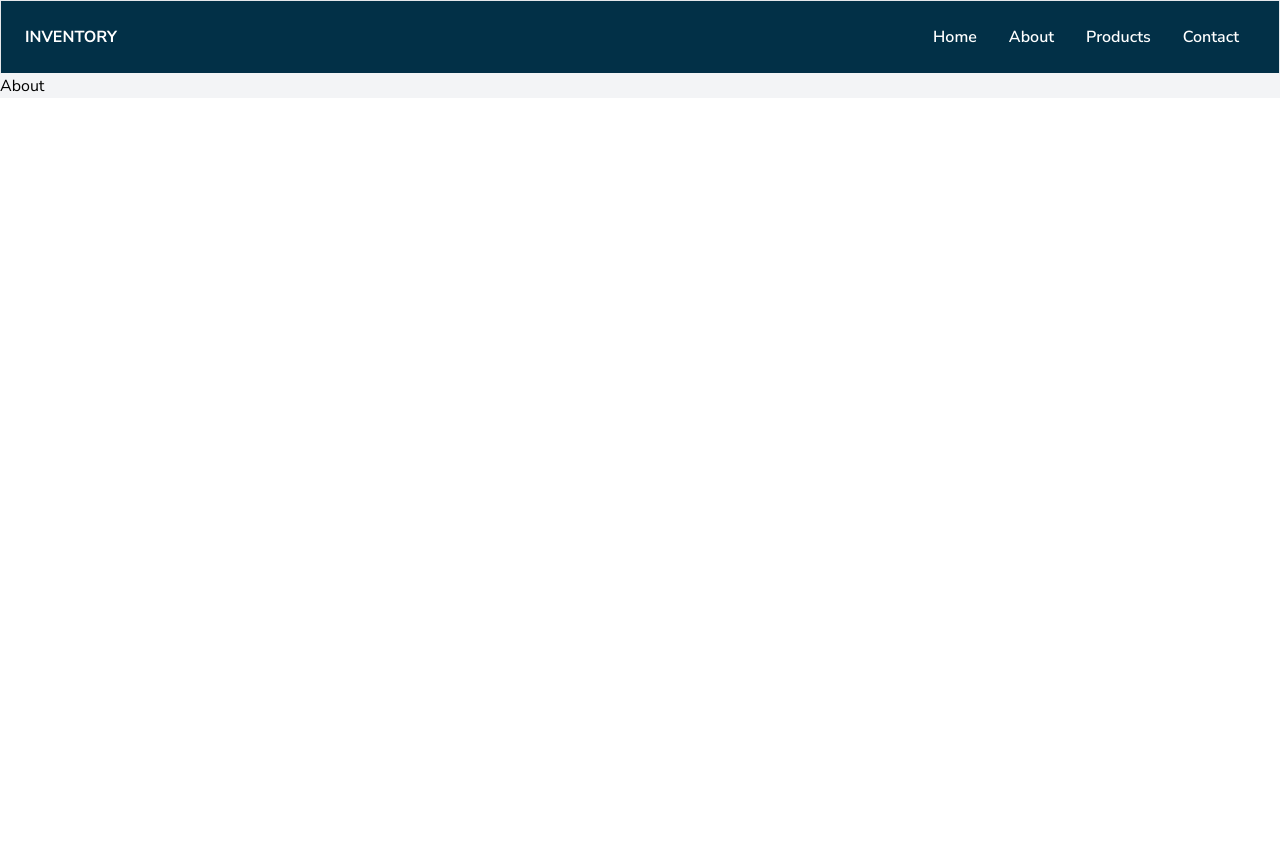
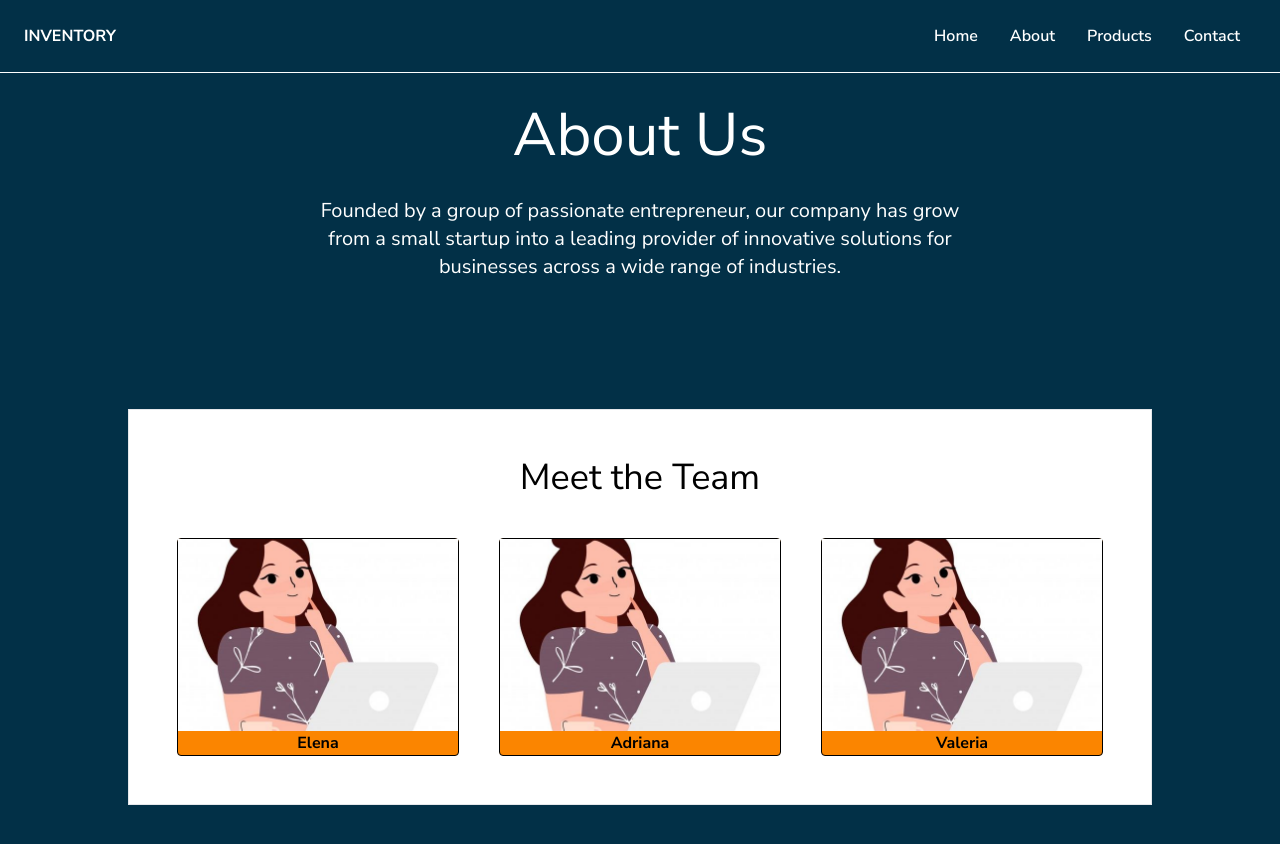
Before and after one commit to Valeprogr/inventory, a React (Create React App) app in the folder client/: page /about in a window 1280 px wide. Shown: the top 844 px of the page. Before the commit the page ends 800 px from the top, so only its background shows below. Built offline with nearby package versions, Linux system fonts and the light colour scheme.

Commit message:
create About and card component .

```diff
--- /dev/null
+++ b/client/src/components/Card.js
@@ -0,0 +1,14 @@
+import React from 'react';
+
+const Card = ({props}) => {
+    return (
+        <div className=' hover:shadow cursor-pointer col-span-1 bg-secondary border border-black rounded'>
+            <img src="./images/2.jpeg" alt='profile' className='w-full  h-32 sm:h-48 object-cover'></img>
+            <div className='font-bold text-center'>
+                <span>{props}</span>
+            </div>
+        </div>
+    );
+}
+
+export default Card;
--- a/client/src/components/NavBar.js
+++ b/client/src/components/NavBar.js
@@ -4,7 +4,7 @@ const NavBar = () => {
 
     return (
         <>
-            <nav className='w-screen bg-primary border border-b-gray-100 p-6 '>
+            <nav className='w-screen bg-primary border-b border-white p-6 '>
                 <div className='flex justify-between'>
                     <div>
                        <h1>
--- a/client/src/pages/About.js
+++ b/client/src/pages/About.js
@@ -1,9 +1,27 @@
 import React from 'react';
+import Card from '../components/Card';
 
 const About = () => {
     return (
-        <div className='bg-gray-100'>
-          <h1>About</h1>
+        <div className='bg-primary text-white h-auto px-32 flex flex-col'>
+        <div className='flex flex-col items-center'>
+          <p className='text-6xl m-8'>About Us</p>
+          <p className='text-xl w-2/3 text-center'>Founded by a group of passionate entrepreneur,
+            our company has grow from a small startup into a leading
+            provider of innovative solutions for businesses across a
+            wide range of industries.</p>
+
+        </div>
+        <div className='bg-white grid grid-cols-3 gap-10 lg:mt-32 md:mt-24 mb-24 border p-12 text-black'>
+          <div className='col-span-3 flex justify-center'>
+            <p className='text-4xl'>Meet the Team</p>
+
+          </div>
+            <Card props="Elena" />
+            <Card props="Adriana" />
+            <Card props="Valeria" />
+
+        </div>
         </div>
     );
 }
--- a/client/src/pages/Home.js
+++ b/client/src/pages/Home.js
@@ -2,10 +2,10 @@ import React from 'react';
 
 const Home = () => {
     return (
-        <div className='flex'>
+        <div className='flex h-screen'>
             <img className='w-screen md:object-cover' src="./images/1.png" alt='img' />
-            <div className=' absolute flex flex-col  mt-8 py-24 pl-32 h-full  w-2/5 text-primary'>
-                <p className='text-6xl mb-12'>The easiest way to take inventory</p>
+            <div className=' absolute flex flex-col  mt-8 py-24 pl-32 h-full w-2/5 text-primary'>
+                <p className='text-6xl mb-10'>The easiest way to take inventory</p>
                 <p className='text-xl'>Inventory is a program by design designed to take shoe inventories.
                     Perfect for both small businesses and large companies,
                     <br/>
```
Also changed, not shown: client/public/images/2.jpeg (added).
